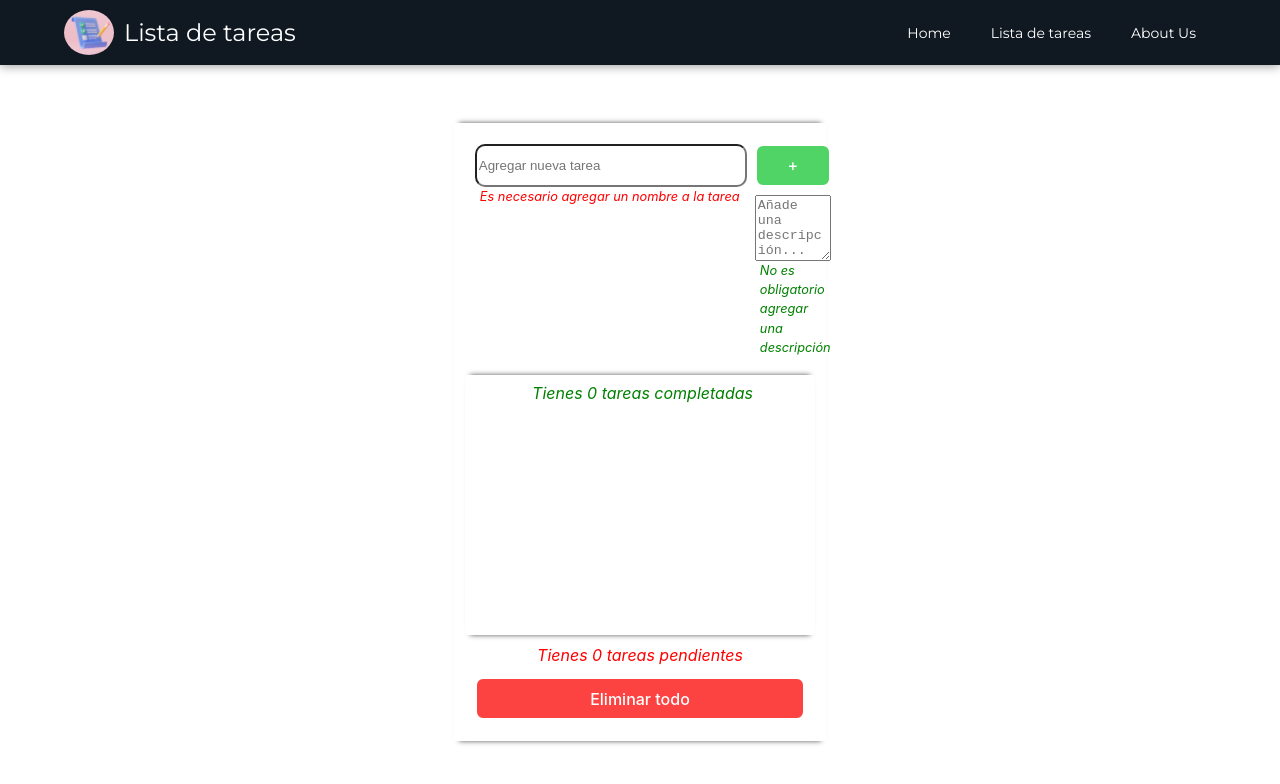
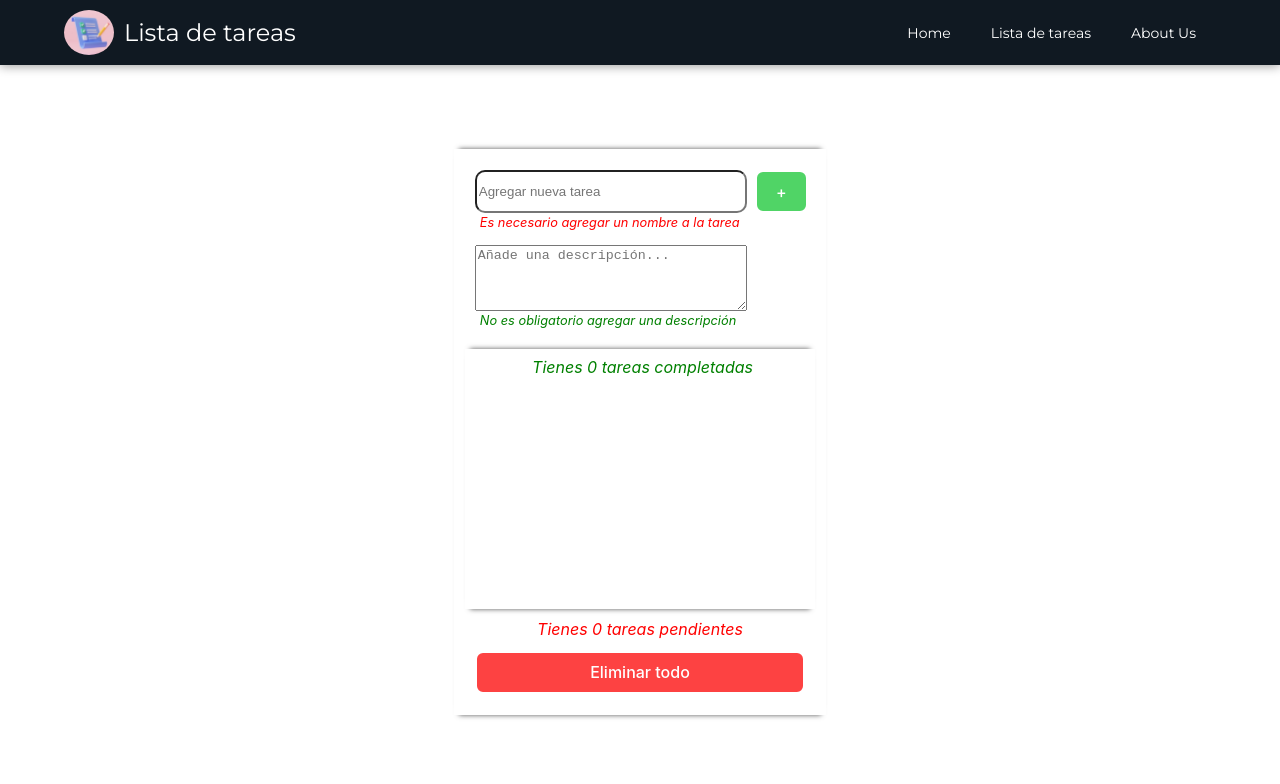
Before and after one commit to Jhairo123/task-list, a React (Vite) app: page / in a window 1280 px wide. Shown: the top 784 px of the page. Built offline with nearby package versions, Linux system fonts and the light colour scheme.

Commit message:
change(page): TaskList.jsx

```diff
--- a/src/pages/TaskList.jsx
+++ b/src/pages/TaskList.jsx
@@ -120,6 +120,7 @@ export default function TaskList() {
             <span className="span-label" id="span-label-error">
               {error.inputText}
             </span>
+            <label></label>
             <textarea
               name="textArea"
               rows="4"
@@ -128,9 +129,7 @@ export default function TaskList() {
               value={textAreaValue}
               onChange={handleTextareaChange}
             ></textarea>
-            <button className="button-add">
-              +
-            </button>
+            <button className="button-add">+</button>
             <label></label>
             <span className="span-label" id="span-label-alert">
               {error.textArea}
```
